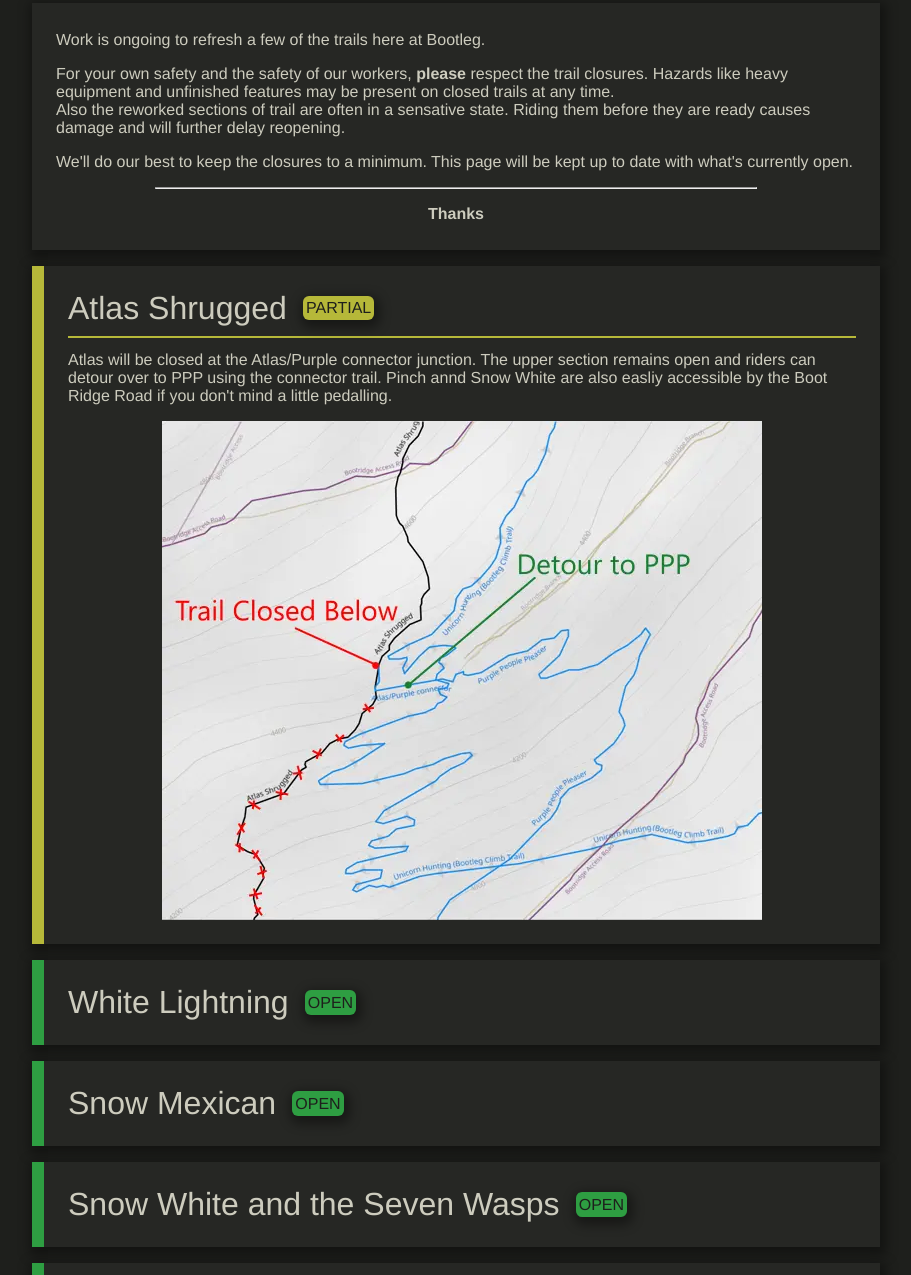
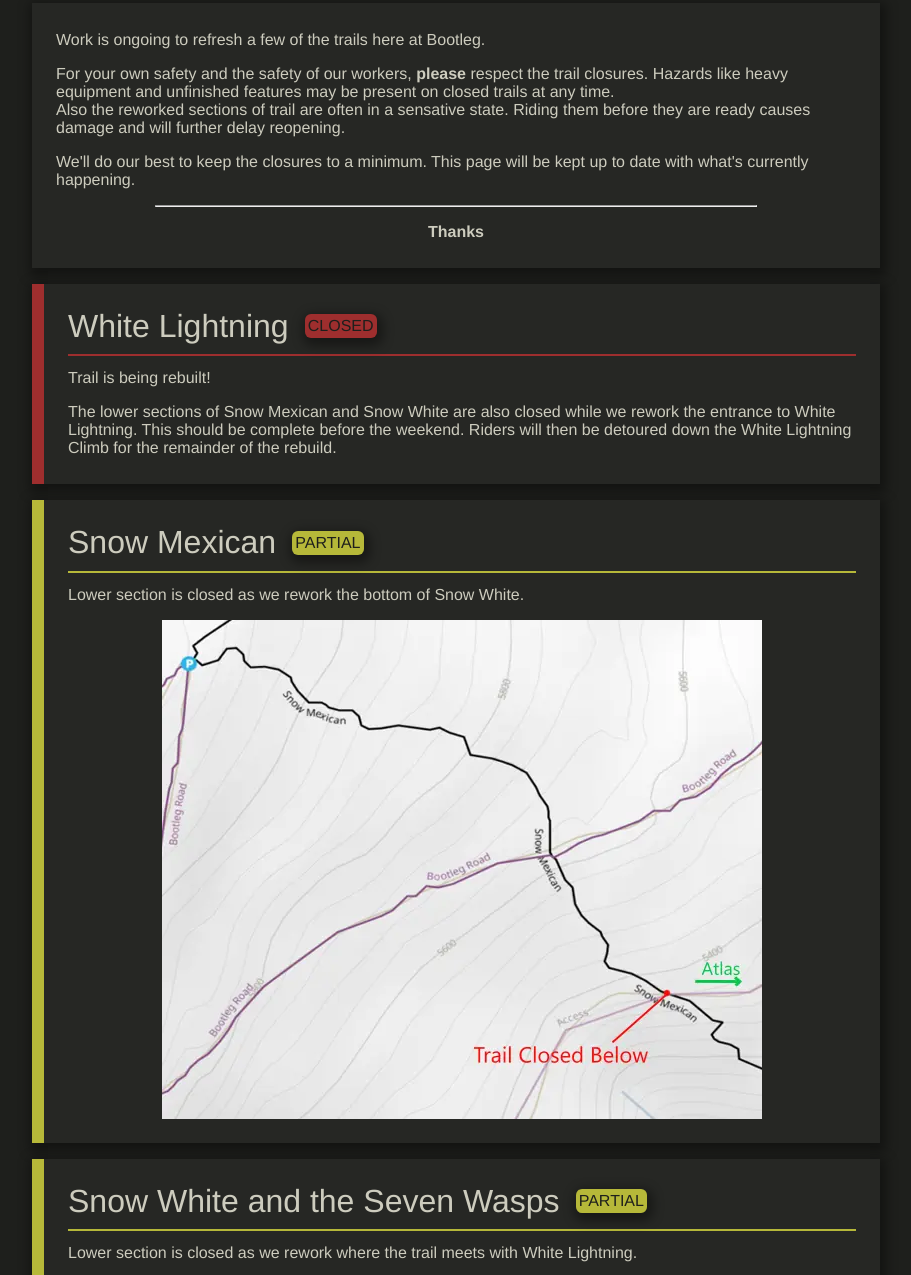
Before and after one commit to Y0ss-Please/Y0ss-Please.github.io, a plain HTML site: page index.html in a window 1280 px wide. Shown: the part 126-1401 px from the top of the page, without its empty margins (184-1095 px from the left). Drawn offline with Linux system fonts and the light colour scheme.

Commit message:
May 31 update

```diff
--- a/index.html
+++ b/index.html
@@ -51,7 +51,7 @@
     <title>Bootleg Trail Updates</title>
     <link rel="stylesheet" href="style.css">
 
-    <!--Favicons are getting out of hand... -->
+    <!-- Favicons are getting out of hand... -->
     <link rel="apple-touch-icon" sizes="180x180" href="apple-touch-icon.png">
     <link rel="icon" type="image/png" sizes="32x32" href="favicon-32x32.png">
     <link rel="icon" type="image/png" sizes="16x16" href="favicon-16x16.png">
@@ -72,29 +72,37 @@
 
     <div class="content">
         <p>Work is ongoing to refresh a few of the trails here at Bootleg.</p>
-        <p>For your own safety and the safety of our workers, <strong>please</strong> respect the trail closures. Hazards like heavy equipment and unfinished features may be present on closed trails at any time.
-            <br>Also the reworked sections of trail are often in a sensative state. Riding them before they are ready causes damage and will further delay reopening.</p>
-        <p>We'll do our best to keep the closures to a minimum. This page will be kept up to date with what's currently open.</p>
+        <p>
+            For your own safety and the safety of our workers, <strong>please</strong> respect the trail closures. Hazards like heavy equipment and unfinished features may be present on closed trails at any time.
+            <br>Also the reworked sections of trail are often in a sensative state. Riding them before they are ready causes damage and will further delay reopening.
+        </p>
+        <p>We'll do our best to keep the closures to a minimum. This page will be kept up to date with what's currently happening.</p>
         <hr>
         <p class="center"><strong>Thanks</strong></p>
+    </div>
+
+    <div class="content closed">
+        <div class="title">White Lightning</div>
+        <p>Trail is being rebuilt!</p>
+        <p>The lower sections of Snow Mexican and Snow White are also closed while we rework the entrance to White Lightning. This should be complete before the weekend. Riders will then be detoured down the White Lightning Climb for the remainder of the rebuild.</p>
+    </div>
+
+    <div class="content partial">
+        <div class="title">Snow Mexican</div>
+        <p>Lower section is closed as we rework the bottom of Snow White.</p>
+        <img src="assets/maps/Snow_Mexican_Closure_Map.webp" />
+    </div>
+
+    <div class="content partial">
+        <div class="title">Snow White and the Seven Wasps</div>
+        <p>Lower section is closed as we rework where the trail meets with White Lightning.</p>
+        <img src="assets/maps/Snow_White_Closure_Map.webp" />
     </div>
 
     <div class="content partial">
         <div class="title">Atlas Shrugged</div>
         <p>Atlas will be closed at the Atlas/Purple connector junction. The upper section remains open and riders can detour over to PPP using the connector trail. Pinch annd Snow White are also easliy accessible by the Boot Ridge Road if you don't mind a little pedalling.</p>
-        <img src="Atlas_Closure_Map.webp" />
-    </div>
-
-    <div class="content open">
-        <div class="title">White Lightning</div>
-    </div>
-
-    <div class="content open">
-        <div class="title">Snow Mexican</div>
-    </div>
-
-    <div class="content open">
-        <div class="title">Snow White and the Seven Wasps</div>
+        <img src="assets/maps/Atlas_Closure_Map.webp" />
     </div>
 
     <div class="content open">
@@ -122,5 +130,4 @@
     <!-- I HATE THE ANTICHRIST -->
 
   </body>
-  <script src="script.js"></script>
 </html>
```
Also changed, not shown: assets/maps/Atlas_Closure_Map.png (renamed from Atlas_Closure_Map.png), assets/maps/Atlas_Closure_Map.webp (renamed from Atlas_Closure_Map.webp), assets/maps/Snow_Mexican_Closure_Map.png (added), assets/maps/Snow_Mexican_Closure_Map.webp (added), assets/maps/Snow_White_Closure_Map.png (added), assets/maps/Snow_White_Closure_Map.webp (added), assets/qrcode.png (renamed from qrcode.png).
